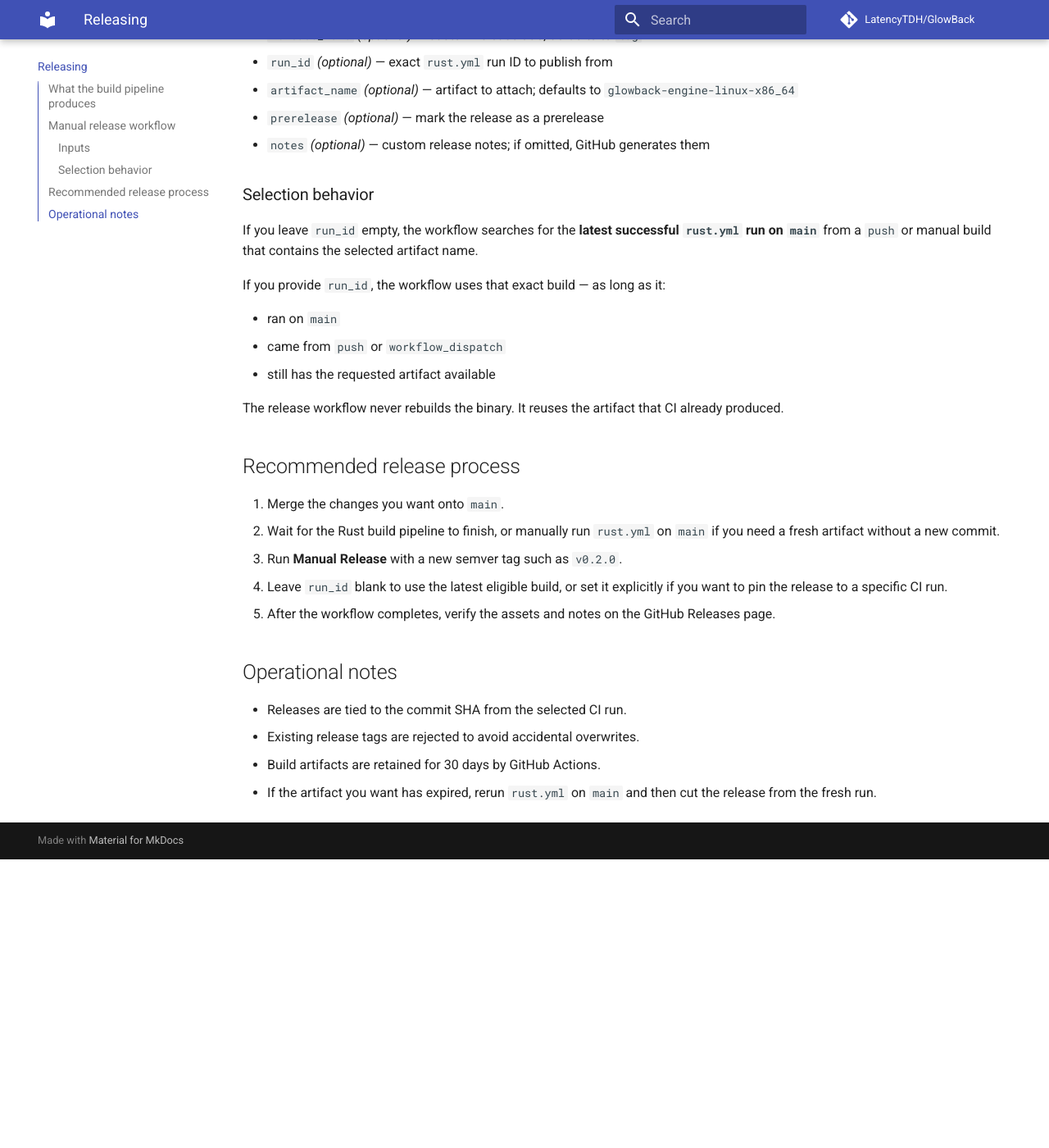
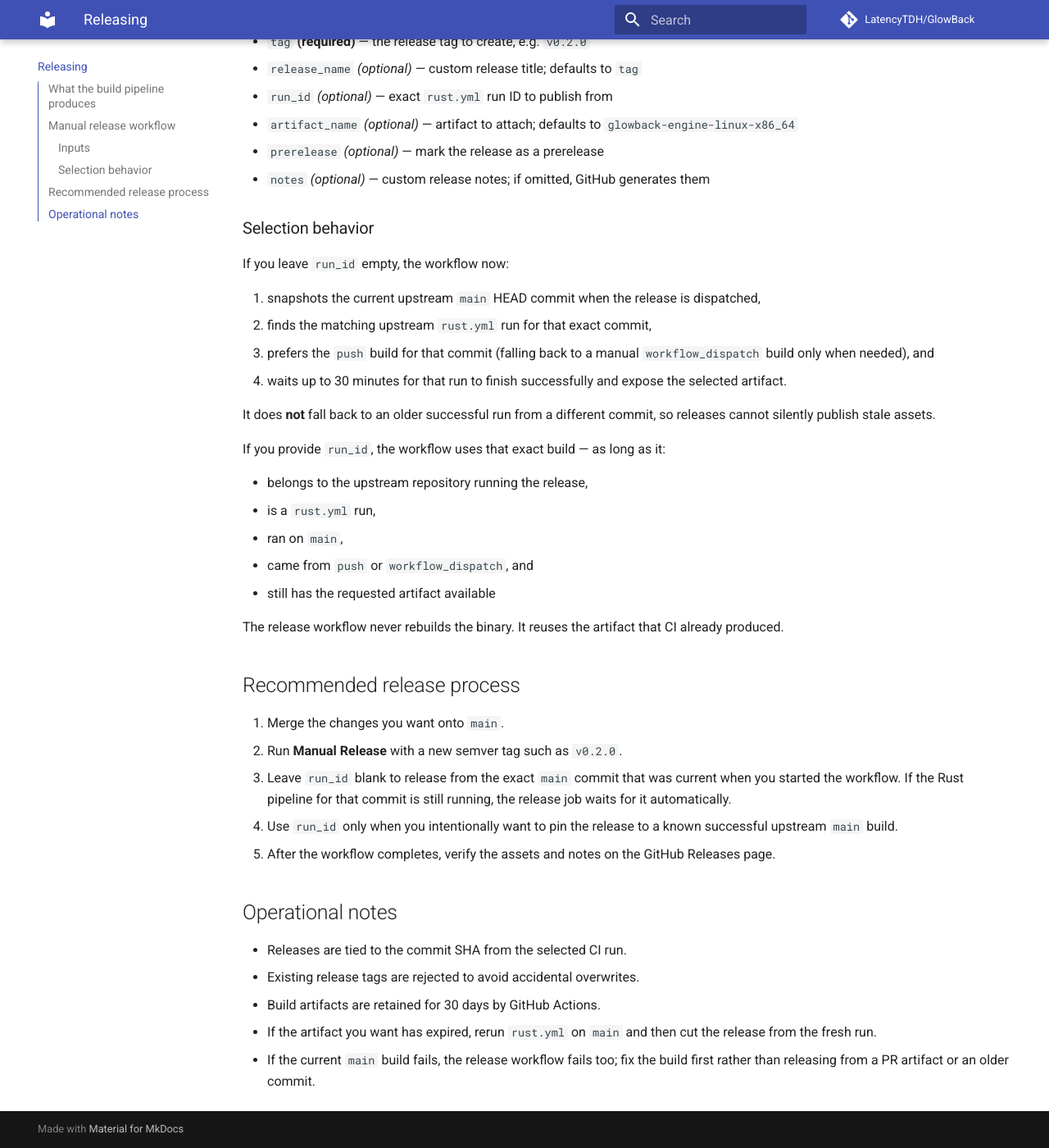
Before and after one commit to LatencyTDH/GlowBack, an MkDocs documentation site: the page built from docs/releasing.md, in a window 1280 px wide and 1400 px high, scrolled down 861 px. Shown: the whole window at 82% size. Built offline with MkDocs 1.6.1 and Material for MkDocs 9.7.7, drawn with Linux system fonts in a browser that asks for light colours; comment, search, counter and statistics services are not loaded; before the commit the page ends 1909 px from its top, so only the background shows below that; some of the changed text lies outside the part shown.

Commit message:
fix(ci): wait for the exact main build artifact before release (#74)

```diff
--- a/docs/releasing.md
+++ b/docs/releasing.md
@@ -5,12 +5,14 @@ release time.
 
 ## What the build pipeline produces
 
-The Rust build pipeline (`.github/workflows/rust.yml`) now uploads a release-ready
-artifact named `glowback-engine-linux-x86_64` whenever a `main` branch build
-succeeds from either:
+The Rust build pipeline (`.github/workflows/rust.yml`) uploads a release-ready
+artifact named `glowback-engine-linux-x86_64` whenever an eligible `main` branch
+build succeeds from either:
 
 - a normal `push` to `main`, or
 - a manual `workflow_dispatch` run of `rust.yml` on `main`
+
+Pull request builds are never eligible release sources.
 
 That artifact contains:
 
@@ -38,14 +40,25 @@ versioned GitHub Release.
 
 ### Selection behavior
 
-If you leave `run_id` empty, the workflow searches for the **latest successful
-`rust.yml` run on `main`** from a `push` or manual build that contains the
-selected artifact name.
+If you leave `run_id` empty, the workflow now:
+
+1. snapshots the current upstream `main` HEAD commit when the release is
+   dispatched,
+2. finds the matching upstream `rust.yml` run for that exact commit,
+3. prefers the `push` build for that commit (falling back to a manual
+   `workflow_dispatch` build only when needed), and
+4. waits up to 30 minutes for that run to finish successfully and expose the
+   selected artifact.
+
+It does **not** fall back to an older successful run from a different commit, so
+releases cannot silently publish stale assets.
 
 If you provide `run_id`, the workflow uses that exact build — as long as it:
 
-- ran on `main`
-- came from `push` or `workflow_dispatch`
+- belongs to the upstream repository running the release,
+- is a `rust.yml` run,
+- ran on `main`,
+- came from `push` or `workflow_dispatch`, and
 - still has the requested artifact available
 
 The release workflow never rebuilds the binary. It reuses the artifact that CI
@@ -54,11 +67,12 @@ already produced.
 ## Recommended release process
 
 1. Merge the changes you want onto `main`.
-2. Wait for the Rust build pipeline to finish, or manually run `rust.yml` on
-   `main` if you need a fresh artifact without a new commit.
-3. Run **Manual Release** with a new semver tag such as `v0.2.0`.
-4. Leave `run_id` blank to use the latest eligible build, or set it explicitly
-   if you want to pin the release to a specific CI run.
+2. Run **Manual Release** with a new semver tag such as `v0.2.0`.
+3. Leave `run_id` blank to release from the exact `main` commit that was current
+   when you started the workflow. If the Rust pipeline for that commit is still
+   running, the release job waits for it automatically.
+4. Use `run_id` only when you intentionally want to pin the release to a known
+   successful upstream `main` build.
 5. After the workflow completes, verify the assets and notes on the GitHub
    Releases page.
 
@@ -69,3 +83,5 @@ already produced.
 - Build artifacts are retained for 30 days by GitHub Actions.
 - If the artifact you want has expired, rerun `rust.yml` on `main` and then cut
   the release from the fresh run.
+- If the current `main` build fails, the release workflow fails too; fix the
+  build first rather than releasing from a PR artifact or an older commit.
```
Also changed, not shown: 1 other file.
